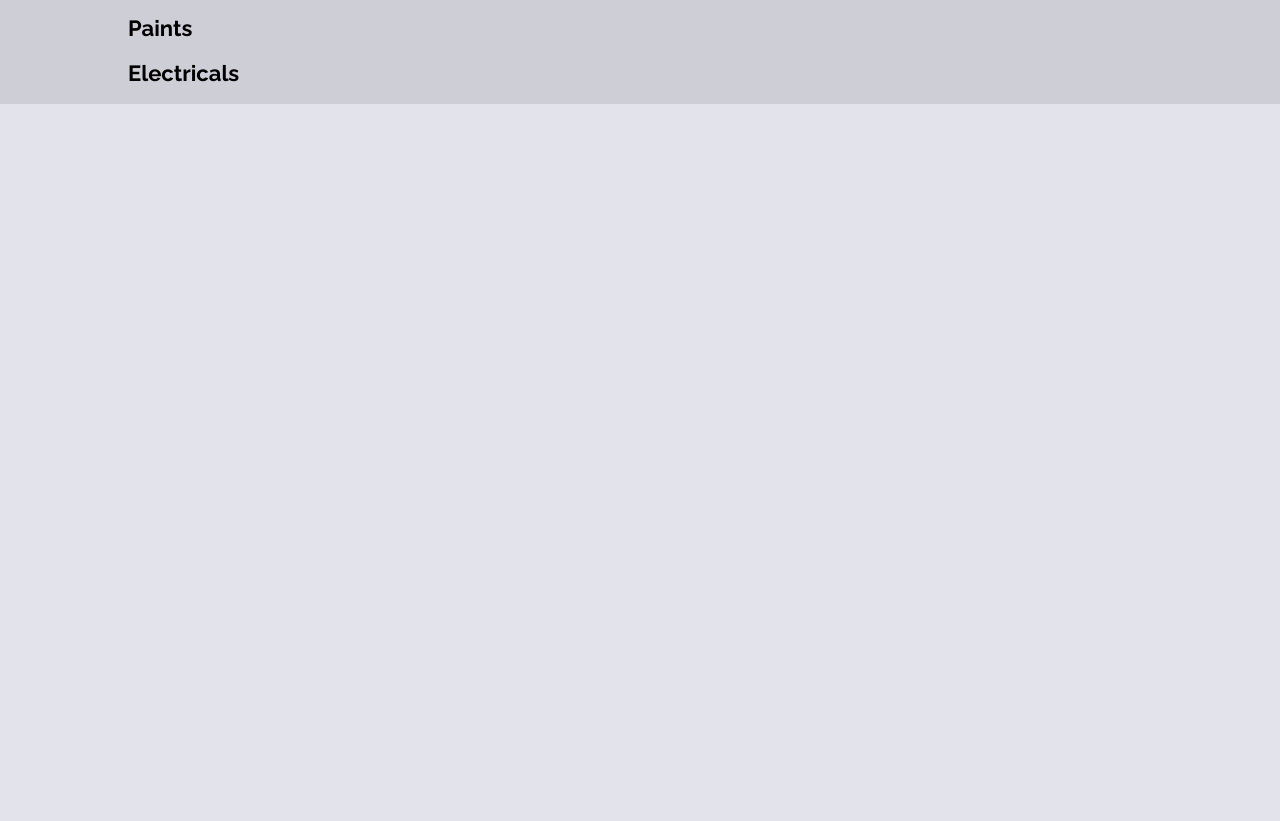
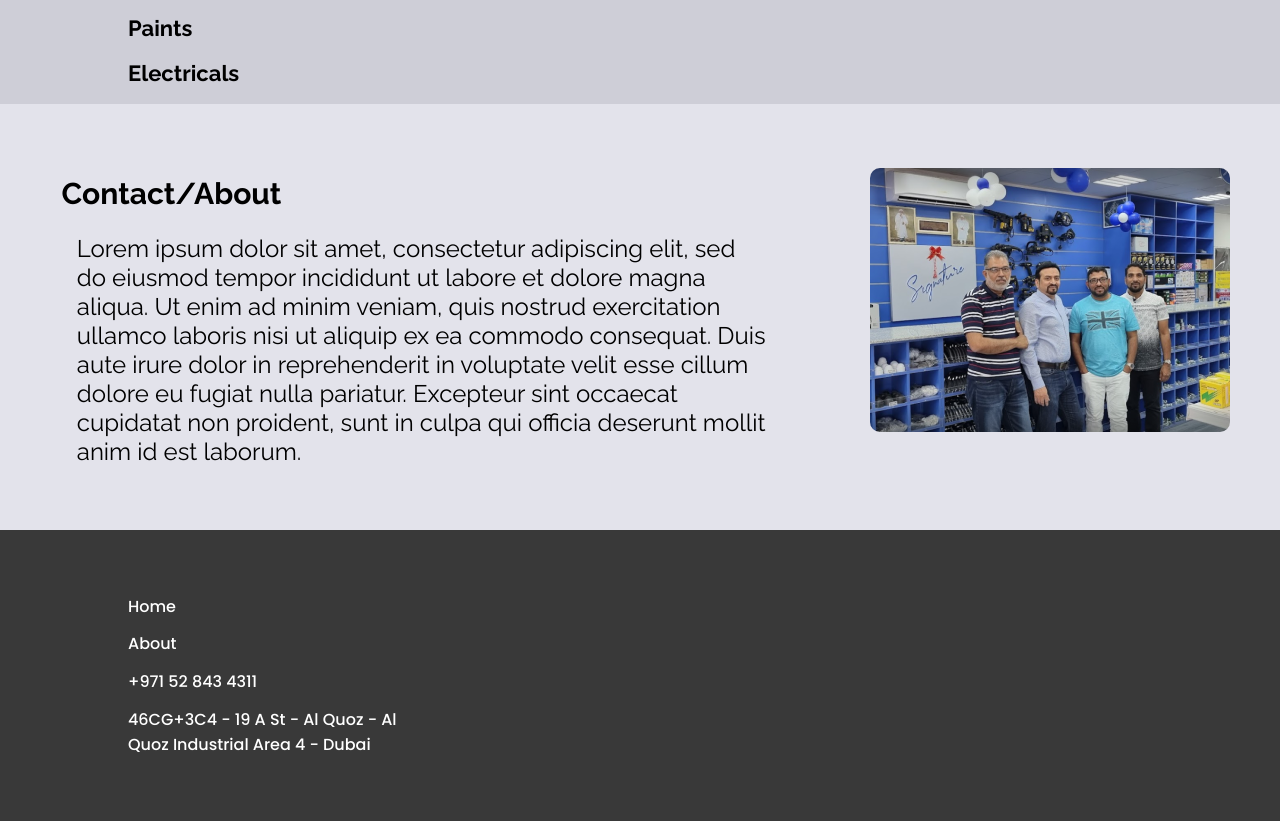
Before and after one commit to Faizaan-Nasir/ShopOnline, a plain HTML site: page index.html in a window 1280 px wide. Shown: the part 403-1224 px from the top of the page. Before the commit the page ends 800 px from the top, so only its background shows below. Drawn offline with Linux system fonts and the light colour scheme; no server answers.

Commit message:
some more design changes

```diff
--- a/index.css
+++ b/index.css
@@ -102,6 +102,7 @@ nav {
     padding-top: 40px;
     padding-bottom: 40px;
     padding-left: 3%;
+    font-style: none;
 }
 
 .shop {
@@ -131,3 +132,75 @@ nav {
 .spc-img {
     border-radius: 100px;
 }
+
+.content {
+    font-family: 'Raleway';
+    font-size: 24px;
+    padding-left: 10%;
+    padding-top: 1%;
+    font-weight: 400;
+}
+
+.contact {
+    margin-top: 5%;
+    display: flex;
+    flex-wrap: wrap;
+    margin-bottom: 5%;
+}
+
+.contact-img {
+    width: 360px;
+    height: 264px;
+    margin-left: 8%;
+    border-radius: 10px;
+}
+
+.contact-subdiv {
+    width: 60%;
+}
+
+footer {
+    background-color: #393939;
+}
+
+.footer-home {
+    font-family: 'Poppins';
+    font-size: 16px;
+    padding-left: 10%;
+    padding-top: 1%;
+    font-weight: 400;
+    color: white;
+    width: 250px;
+    padding-top: 5%;
+}
+
+.footer-about {
+    font-family: 'Poppins';
+    font-size: 16px;
+    padding-left: 10%;
+    padding-top: 1%;
+    font-weight: 400;
+    color: white;
+    width: 250px;
+}
+
+.footer-contact {
+    font-family: 'Poppins';
+    font-size: 16px;
+    padding-left: 10%;
+    padding-top: 1%;
+    font-weight: 400;
+    color: white;
+    width: 250px;
+}
+
+.footer-address {
+    font-family: 'Poppins';
+    font-size: 16px;
+    padding-left: 10%;
+    padding-top: 1%;
+    font-weight: 400;
+    color: white;
+    width: 270px;
+    padding-bottom: 5%;
+}
--- a/index.html
+++ b/index.html
@@ -9,8 +9,16 @@
     <link rel="preconnect" href="https://fonts.gstatic.com" crossorigin>
     <link href="https://fonts.googleapis.com/css2?family=Raleway:wght@100;300;400;600;700&display=swap"
         rel="stylesheet">
+    <link rel="preconnect" href="https://fonts.googleapis.com">
+    <link rel="preconnect" href="https://fonts.gstatic.com" crossorigin>
+    <link href="https://fonts.googleapis.com/css2?family=Poppins:wght@500&display=swap" rel="stylesheet">
     <title>Home</title>
     <link href="index.css" rel="stylesheet">
+    <style>
+        html {
+            scroll-behavior: smooth;
+        }
+    </style>
 </head>
 
 <body onload="getData()">
@@ -22,7 +30,7 @@
         <div class="logo-div"><img src="./src/Signature 1.png" class="logo"></div>
         <div class="search-div"><textarea id="search" cols="30" rows="1" class="search"
                 placeholder="What are you looking for?"></textarea></div>
-        <div class="icon-div"><img src="./src/call.png" class="call"></div>
+        <a class="icon-div" href="#contact"><img src="./src/call.png" class="call"></a>
         <div class="icon-div"><img src="./src/shop.png" class="shop"></div>
     </nav>
     <!-- navbar ends here -->
@@ -51,6 +59,25 @@
         <div id="Electrical" class="display"></div>
     </div>
     <!-- all products ends here -->
+    <div class="contact" id="contact">
+        <div class="contact-subdiv">
+            <div class="subheading">Contact/About</div>
+            <div class="content">
+                Lorem ipsum dolor sit amet, consectetur adipiscing elit, sed do eiusmod tempor incididunt ut labore et
+                dolore magna aliqua. Ut enim ad minim veniam, quis nostrud exercitation ullamco laboris nisi ut aliquip
+                ex ea commodo consequat. Duis aute irure dolor in reprehenderit in voluptate velit esse cillum dolore eu
+                fugiat nulla pariatur. Excepteur sint occaecat cupidatat non proident, sunt in culpa qui officia
+                deserunt mollit anim id est laborum. </div>
+        </div>
+        <img src="./src/contact.png" class="contact-img">
+    </div>
+    <footer>
+        <div class="footer-home">Home</div>
+        <div class="footer-about">About</div>
+        <div></div>
+        <div class="footer-contact">+971 52 843 4311</div>
+        <div class="footer-address">46CG+3C4 - 19 A St - Al Quoz - Al Quoz Industrial Area 4 - Dubai</div>
+    </footer>
 </body>
 <script src="./script/load.js"></script>
 
```
Also changed, not shown: src/contact.png (added).
